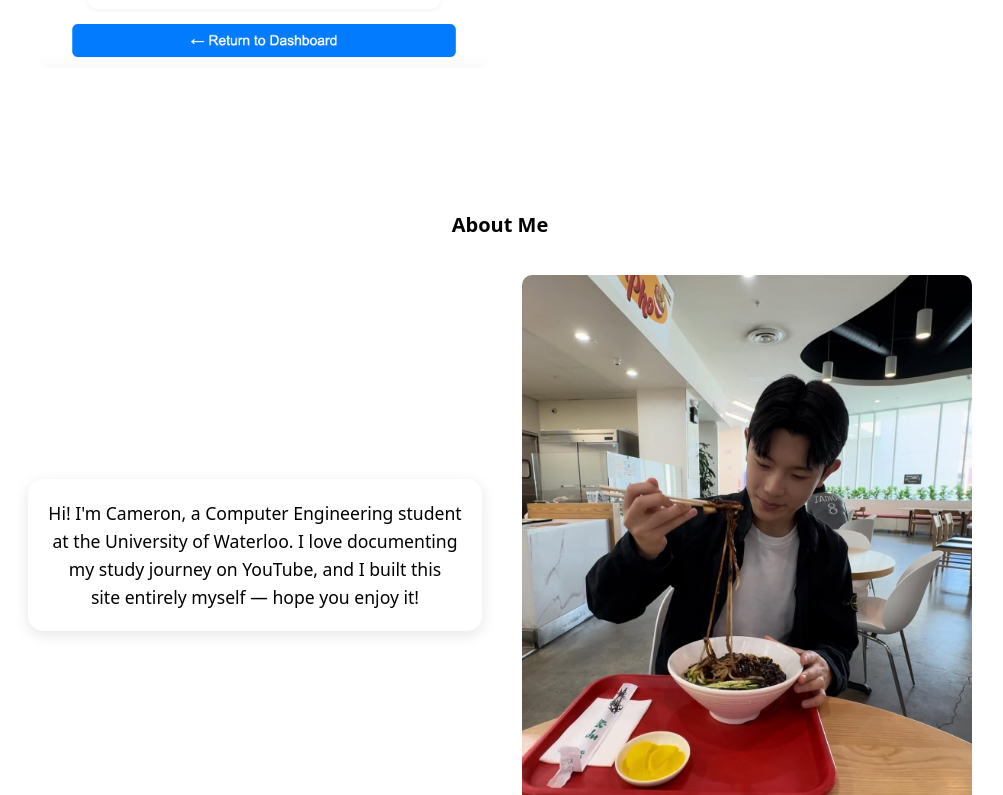
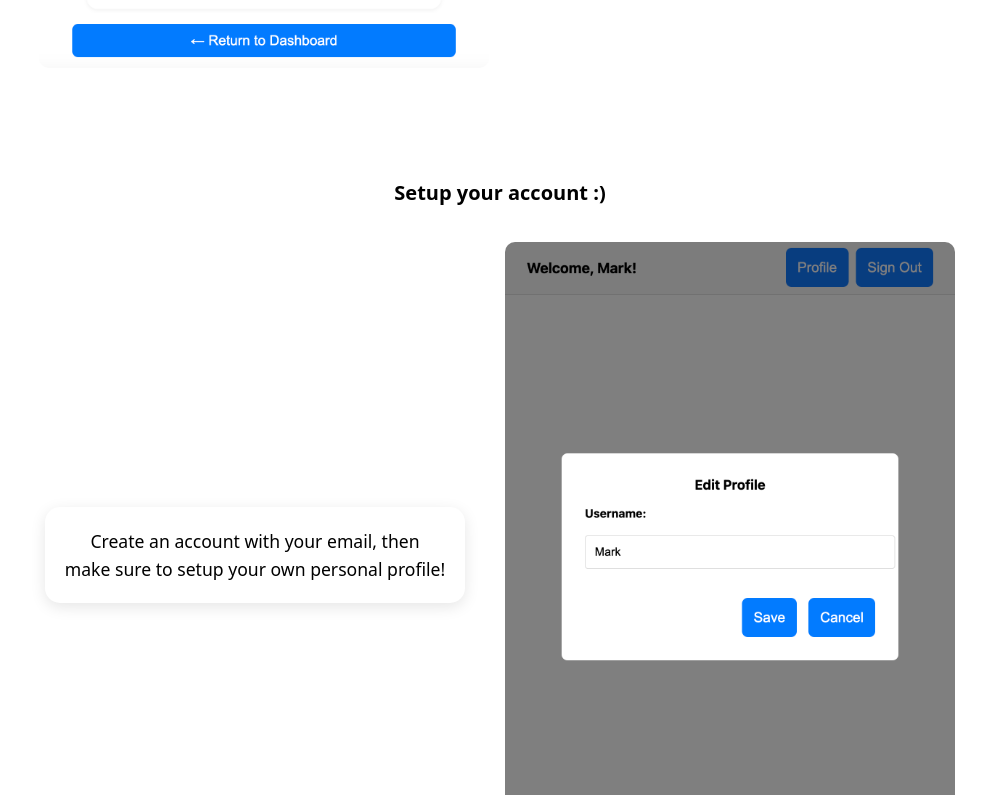
Before and after one commit to Cameronlhwa/CameronLim-Fan-Website, a React (Vite) app: page /CameronLim-Fan-Website/ in a window 1280 px wide. Shown: the part 1505-2300 px from the top of the page, without its empty margins (140-1143 px from the left). Built offline with nearby package versions, Linux system fonts and the light colour scheme; no server answers.

Commit message:
Adding account setup page

```diff
--- a/src/App.jsx
+++ b/src/App.jsx
@@ -122,17 +122,29 @@ const HomeDescAndButtons = () => (
       </div>
     </div>
 
+    {/*Snap scroll section in between*/}
+    <div id = "about-setup" style = {styles.section}>
+      <h2>Setup your account :)</h2>
+      <div style = {styles.aboutSiteContentRev}>
+        <img src={`${import.meta.env.VITE_BASE_PATH || '/'}PersonalProfile.png`} alt = "Self photo" style={styles.aboutImage}/>
+        <p className="text-box">
+          Create an account with your email, then <br />
+          make sure to setup your own personal profile!
+        </p>
+      </div>
+    </div>
+
     {/*Snap scroll section 3*/}
     <div id = "about-me" style = {styles.section}>
       <h2>About Me</h2>
       <div style = {styles.aboutSiteContent}>
-      <p className="text-box">
-        Hi! I'm Cameron, a Computer Engineering student <br />
-        at the University of Waterloo. I love documenting <br />
-        my study journey on YouTube, and I built this <br />
-        site entirely myself — hope you enjoy it!
-      </p>
         <img src={`${import.meta.env.VITE_BASE_PATH || '/'}Jjajjangmyon.jpg`} alt = "Self photo" style={styles.aboutImage}/>
+        <p className="text-box">
+          Hi! I'm Cameron, a Computer Engineering student <br />
+          at the University of Waterloo. I love documenting <br />
+          my study journey on YouTube, and I built this <br />
+          site entirely myself — hope you enjoy it!
+        </p>
       </div>
     </div>
   </div>
@@ -148,6 +160,16 @@ const styles = {
   aboutSiteContent: {
     display: 'flex',
     flexDirection: 'row',
+    alignItems: 'center',
+    justifyContent: 'center',
+    gap: '40px',
+    marginTop: '20px',
+    flexWrap: 'wrap',
+    textAlign:'center',
+  },
+  aboutSiteContentRev: {
+    display: 'flex',
+    flexDirection: 'row-reverse',
     alignItems: 'center',
     justifyContent: 'center',
     gap: '40px',
```
Also changed, not shown: public/PersonalProfile.png (added).
